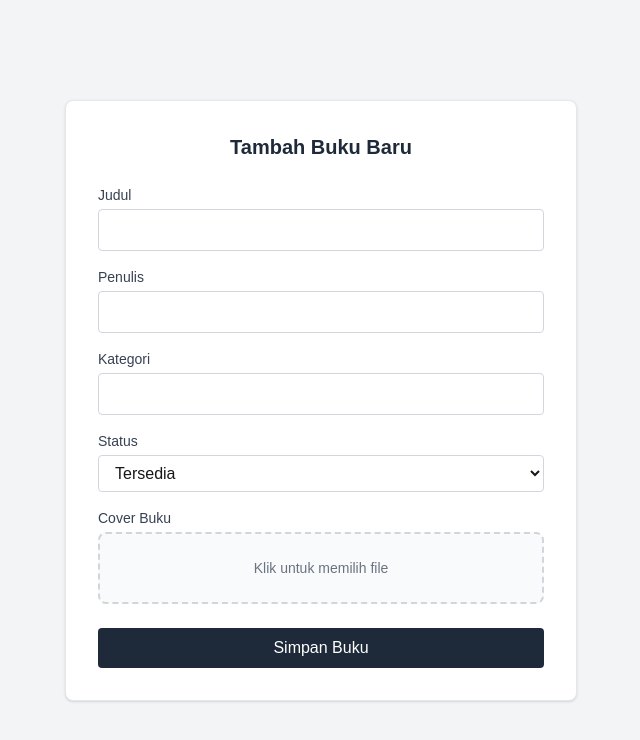
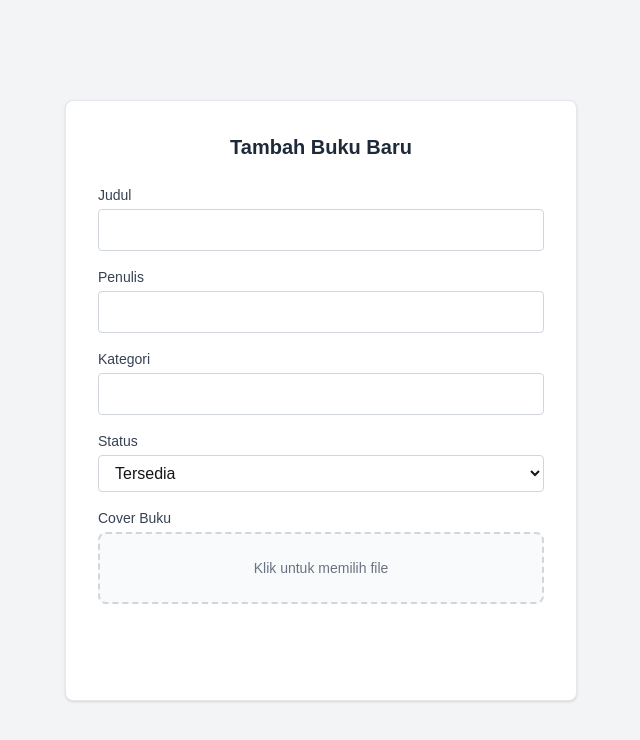
Before and after one commit to selvirahmadila/project-Bukuku, a Next.js app in the folder cms/: page /book/add in a window 1280 px wide. Shown: the top 740 px of the page, without its empty margins (319-959 px from the left). Built offline with nearby package versions, Linux system fonts and the light colour scheme.

Commit message:
dehendy cms : (admin)-modifikasi halaman (add) buku

```diff
--- a/cms/app/book/add/page.tsx
+++ b/cms/app/book/add/page.tsx
@@ -118,7 +118,7 @@
         <button
           type="submit"
           disabled={loading}
-          className="w-full bg-gray-800 text-white py-2 rounded hover:bg-gray-700 transition"
+          className="w-full bg-gray-890 text-white py-2 rounded hover:bg-gray-700 transition"
         >
           {loading ? 'Menyimpan...' : 'Simpan Buku'}
         </button>
```
